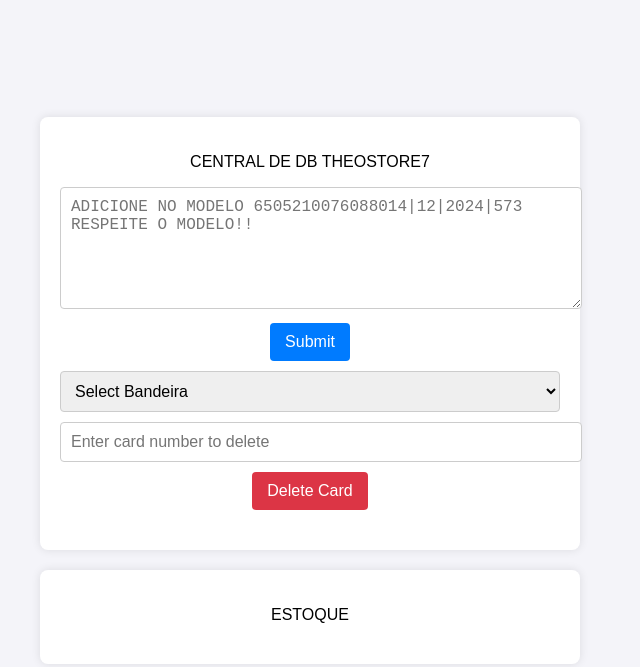
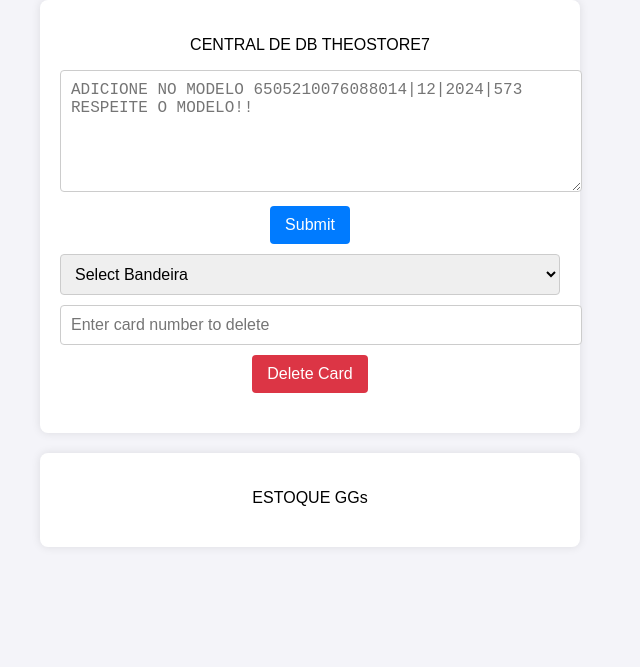
Before and after one commit to SeveN7Igor7/centraldbtheostore, a website: page index.html in a window 1280 px wide. Shown: the whole page, without its empty margins (330-970 px from the left). Drawn offline with Linux system fonts and the light colour scheme; no server answers.

Commit message:
DEFINITIVO

```diff
--- a/index.html
+++ b/index.html
@@ -11,11 +11,9 @@
             display: flex;
             justify-content: center;
             align-items: center;
-            height: 100vh;
             margin: 0;
             flex-direction: column;
             overflow-y: scroll;
-
         }
         .container {
             background-color: #fff;
@@ -125,7 +123,7 @@
         <div id="message"></div>
     </div>
     <div class="container">
-        <p>ESTOQUE</p>
+        <p>ESTOQUE GGs</p>
         <div id="stock"></div>
         <div class="pagination" id="pagination"></div>
     </div>
@@ -133,6 +131,7 @@
     <!-- Scripts do Firebase -->
     <script src="https://www.gstatic.com/firebasejs/8.10.0/firebase-app.js"></script>
     <script src="https://www.gstatic.com/firebasejs/8.10.0/firebase-database.js"></script>
+
 
      <!-- Seu script personalizado -->
      <script>
@@ -144,9 +143,8 @@
   storageBucket: "theostore7db.appspot.com",
   messagingSenderId: "796060734091",
   appId: "1:796060734091:web:9e92233bb0f116e3343a8e"
-};
-// // Inicializa o Firebase
-firebase.initializeApp(firebaseConfig);
+};// // Inicializa o Firebase
+        firebase.initializeApp(firebaseConfig);
         var database = firebase.database();
 
         var cardsPerPage = 10;
```
